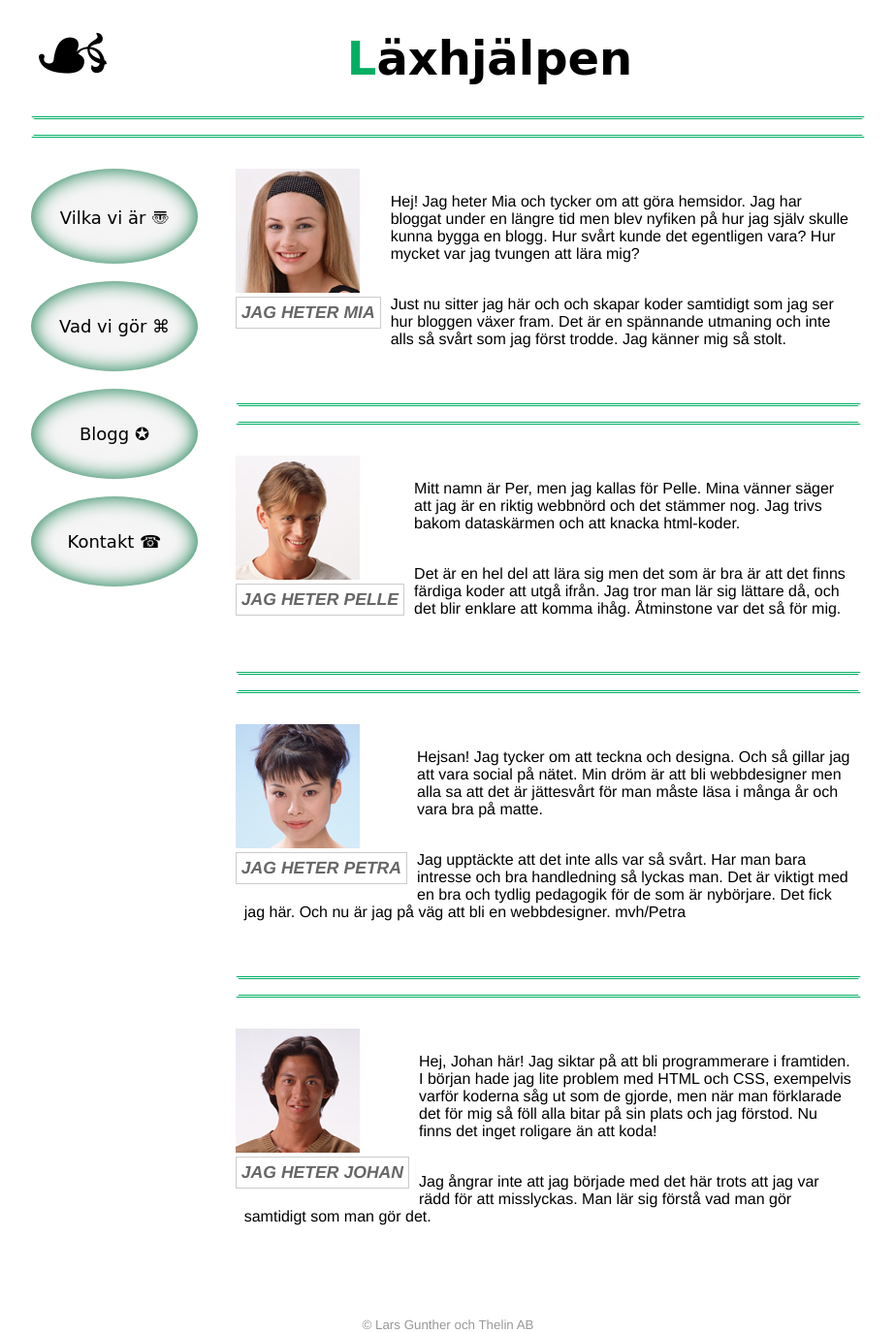
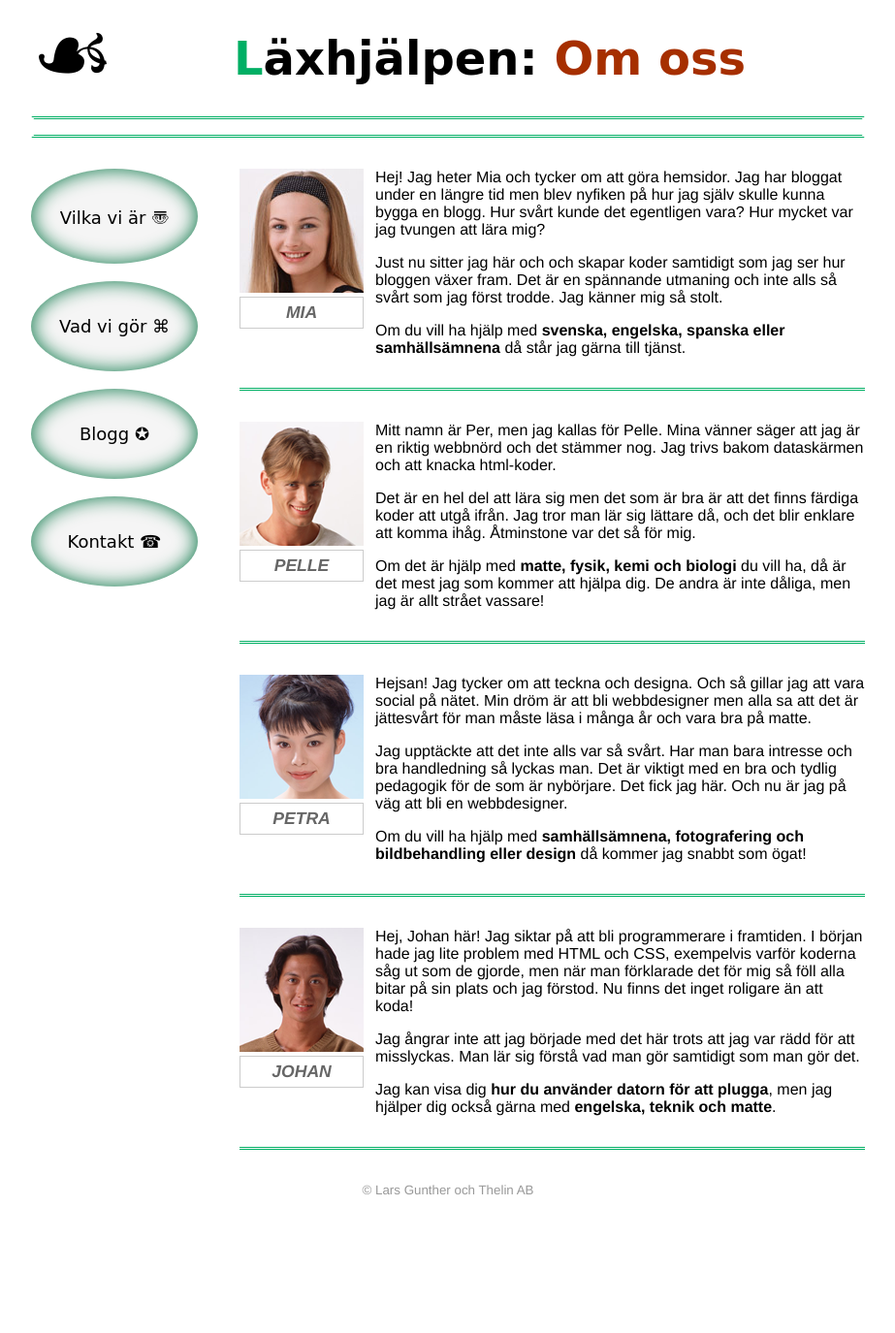
Before and after one commit to itpastorn/webbteknik, a PHP site: page /webbutveckling-1/thelin-1/laxhjalpen-demowebb/om-oss.html in a window 1280 px wide. Shown: the whole page at 97% size, without its empty margins (178-1101 px from the left). After the commit the page ends 1232 px from the top, so only its background shows below. Run offline with PHP 8.4, Linux system fonts and the light colour scheme; some web fonts are replaced.

Commit message:
From master: Subpages for Läxhjälpen demoing float, tables and Nivo slider
Changes compared to Kaxigt's version

HTML5-related

 - No section on main content - keep it at top level

 - No article for non-standalone capable items

 - Nav, not aside, for main navigation

 - Tfoot removed (but it is now allowed after tbody (more logical place))

Other changes:

 - <ul> + <li> for main navigation

 - Reduced usage of <hr> (simplified for pedagogic reasons)

 - Using float, not display-block, for pedagogic reasons

 - Minor styling fixes

 - HTML and CSS code formatting

 - Added some text about the employees specialities

 - Removed entities &aring; etc

 - Slider text rewrite + page internal links with :target style

Known issues:

 - No imagefiller in Chrome or IE

 - No webfonts in IE 9

 - Larger font-size in Opera

 - Redundant code in the CSS, some of which have pedagogic value

 - Image slider need a box shadow on top as well with the current set of images

 - Alt-text is not checked

 - Copywriting needs checkup to be less web-devvy

```diff
--- a/webbutveckling-1/thelin-1/laxhjalpen-demowebb/index.html
+++ b/webbutveckling-1/thelin-1/laxhjalpen-demowebb/index.html
@@ -14,6 +14,7 @@
   <link href='http://fonts.googleapis.com/css?family=Merienda+One' rel='stylesheet' />
   <link href="laxhjalpen.css" title="Finished" rel="stylesheet" />
   <link href="laxhjalpen-step-1.css" title="Step 1" rel="alternate stylesheet" />
+  <meta http-equiv="X-UA-Compatible" content="IE=edge">
 </head>
 <body class="startpage">
   <header>
@@ -24,11 +25,11 @@
     <p class="tagline">Vi hjälper dig fatta!</p>
   </header>
   <section>
-    <h2><a href="">Vilka vi är &#x3020;</a></h2>
+    <h2><a href="om-oss.html">Vilka vi är &#x3020;</a></h2>
     <p>Man måste inte vara plugghäst för att kunna plugga. Vi är själva exempel på detta.</p>
   </section>
   <section>
-    <h2><a href="">Vad vi gör &#x2318;</a></h2>
+    <h2><a href="arbeten.html">Vad vi gör &#x2318;</a></h2>
     <p>Vi hjälper dig plugga alla ämnen. Vi för&shy;klarar, visar dig vad du ska läsa och förbereder dig för prov.</p>
   </section>
   <section>
--- a/webbutveckling-1/thelin-1/laxhjalpen-demowebb/laxhjalpen.css
+++ b/webbutveckling-1/thelin-1/laxhjalpen-demowebb/laxhjalpen.css
@@ -8,6 +8,9 @@ body {
 }
 section, header, footer {
     outline: none;
+}
+p {
+    -moz-hyphen: auto;
 }
 .startpage > header,
 .subpage > header {
@@ -26,11 +29,14 @@ section, header, footer {
     font-family: 'Merienda One', cursive;
 }
 .startpage > header > h1:first-letter,
-.subpage > header > h1:first-letter {
+.subpage   > header > h1:first-letter {
     color: #00af64;
 }
+.subpage   > header > h1 > span {
+    color: #a62f00;
+}
 .startpage > header > p.tagline,
-.subpage > header > p.tagline  {
+.subpage   > header > p.tagline  {
     font-size: 120%;
     padding: 0.5em;
     border-top: 3px double #00af64;
@@ -57,26 +63,37 @@ section, header, footer {
     font: large 'Merienda One', cursive;
     text-align: center;
 }
+.subpage > nav {
+    display: inline-block;
+    width: 20%;
+}
+.subpage > nav ul {
+    margin: 0;
+    padding: 0;
+}
+.subpage > nav li {
+    display: block;
+    list-style-type: none;
+}
 .startpage > section > h2 > a:link,
 .startpage > section > h2 > a:visited,
-.subpage > aside > h2 > a:link,
-.subpage > aside > h2 > a:visited  {
-  text-decoration: none;
+.subpage > nav  a:link,
+.subpage > nav  a:visited  {
+    text-decoration: none;
     color: #000;
 }
 .startpage > section > h2 > a:focus, section > h2 > a:hover,
-.subpage > aside > h2 > a:focus, aside > h2 > a:hover {
+.subpage > nav  a:focus, aside > h2 > a:hover {
     text-decoration: underline;
     color: #A62F00;
 }
 .startpage > section > h2 > a:active,
-.subpage > aside > h2 > a:active {
+.subpage > nav  a:active {
     text-decoration: underline;
     color: #FF4900;
 }
-.startpage > section p, .subpage > section p {
+.startpage > section p {
      padding: 1ch; /* Just för att inte alla stödjer ch */
-    -moz-hyphen: auto;
 }
 footer {
     display: block;
@@ -84,65 +101,113 @@ footer {
     text-align: center;
     color: #999;
 }
-/*==================================================================================
+/*
+=============================================================
+Class för positioneringar - block, bilder, captions med mera
+=============================================================
+*/
+.block {
+    overflow: auto;
+    margin-bottom: 20px;
+}
+.blockslider {
+    overflow: auto;
+    height: 300px;
+    margin-bottom: 20px;
+}
+.bildcaption {
+    clear: left;
+    font-weight: bold;
+    color:#666;
+    font-size:110%;
+    text-transform:uppercase;
+}
+.double {
+    border: 1px solid #ccc;
+    padding: 5px;
+}
+.alignright {
+    float: right;
+    padding: 0px;
+    margin: 0px 0px 10px 10px;
+    display: inline; /* Fixes double margin bug in older IE */
+}
+.alignleft {
+    float: left;
+    padding: 0px;
+    margin: 0px 10px 15px 0px;
+    display: inline; /* Fixes double margin bug in older IE */
+}
+.aligncenter{
+    display: block;
+    margin: 0 auto;
+    text-align: center;
+    padding: 10px 0;
+}
+
+/*
+==================================================================================
 SUBPAGES
-==================================================================================*/
+==================================================================================
+*/
 .subpage .imagefiller {
     font-size: 600%;
 }
-
 .subpage > header > h1 {
     font-size: 300%;
     font-family: 'Merienda One', cursive;
 }
-
-.subpage > section {
-    display: inline-block;
+.subpage > nav {
+    float: left;
+    width: 20%;
+    margin-right: 2%;
+    display: inline; /* Old IE bugfix */
+}
+.subpage > div {
     width: 75%;
-    margin-left: 2%;
-    vertical-align: top;
+    margin-left: 25%;
 }
-
-.subpage > aside {
-    display: inline-block;
-    width: 20%;
-    margin-right:2%;
-    vertical-align: top;
+/* För sidan om-oss */
+.subpage > div > article {
+    display: block;
+	width: 100%;
+	float: right; /* Floated to contain other floated content */
+	border-bottom: 3px double #00af64;
+	padding-bottom: 1em; /* last p element contributes 1em */
+	margin-bottom: 2em;
 }
-
-.subpage > article {
-    display:block;
-    vertical-align: top;
-	width: 100%;
-
+.block > p:first-of-type {
+    margin-top: 0;
 }
-
-hr {padding: 0.5em; /*för att snygga till undersidorna utan p.tag-line men ändå ha samma design*/
-	border-style:double;
-	border-width:3px;
-	border-color:#00af64 #fff;
-    margin: 2em 0;}
-
-figure {border:0px solid #E6E6E6;padding:4px;margin:1em; display:inline;}
-figcaption {font-style:italic;font-size:smaller;padding-left:1em;}
-
-
+.block > p {
+    margin-left: 140px;
+}
+hr {
+    padding: 0.5em; /* För att snygga till undersidorna utan p.tag-line men ändå ha samma design */
+	border-style: double;
+	border-width: 3px;
+	border-color: #00af64 #fff;
+    margin: 2em 0;
+}
+figure {
+    border: 0px solid #E6E6E6;
+    padding: 4px;
+    margin: 1em;
+    display: inline;
+}
+figcaption {
+    font-style: italic;
+    font-size: smaller;
+    text-align: center;
+}
+.subpage > footer {
+    clear: both;
+}
 /*
-=========================================================
-Class för positioneringar - block, bilder, captions med mer
-=========================================================
+========================================================================
+Tables
+========================================================================
 */
-.block {overflow:auto;margin-bottom:20px;}
-.blockslider {overflow:auto; height:300px;margin-bottom:20px;}
-.bildcaption {clear:left; font-weight:bold; color:#666; font-size:110%; text-transform:uppercase; }
-.double { border:1px solid #ccc; padding:5px;}
-.alignright {float: right;padding: 0px;margin: 0px 0px 10px 10px;display: inline;}
-.alignleft {float: left;padding: 0px;margin: 0px 10px 15px 0px;display: inline; }
-.aligncenter{display:block;margin:0 auto;text-align:center; padding:10px 0  ;}
-
-/*========================================================================
-Tables
-========================================================================*/
 
 table {
     *border-collapse: collapse; /* IE7 och lägre */
--- a/webbutveckling-1/thelin-1/laxhjalpen-demowebb/om-oss.html
+++ b/webbutveckling-1/thelin-1/laxhjalpen-demowebb/om-oss.html
@@ -1,80 +1,121 @@
 <!--
-/* Detta är en startsidan till demo-webbplatsen för läroboken Webbutveckling 1
+/* Detta är en "om oss" sidan till demo-webbplatsen för läroboken Webbutveckling 1
  *
  * Det tänkta UF-företaget Läxhjälpen
+ * Kommentarer för DOCTYPE och IE: http://stackoverflow.com/questions/6529728/html5-doctype-putting-ie9-into-quirks-mode
  * @version pre-alpha
- * @author Lars Gunther <gunther@keryx.se>
+ * @author Lars Gunther <gunther@keryx.se>, Lena Bäckstedt <lillan@kaxigt.com>
  */
 -->
 <!DOCTYPE html>
 <html lang="sv">
 <head>
   <meta charset="utf-8" />
-  <title>Undersida - Vilka vi &auml;r</title>
+  <title>Vilka vi är - Läxhjälpen</title>
   <link href='http://fonts.googleapis.com/css?family=Merienda+One' rel='stylesheet' />
   <link href="laxhjalpen.css" title="Finished" rel="stylesheet" />
-  <!--<link href="laxhjalpen-step-1.css" title="Step 1" rel="alternate stylesheet" />-->
+  <meta http-equiv="X-UA-Compatible" content="IE=edge">
 </head>
 <body class="subpage">
   <header>
     <!--img id="logo" alt="Startsidan" src="laxlogo.png" / -->
     <!-- imagefiller är bara temporär utfyllnad -->
     <span class="imagefiller">&#x2619;</span>
-    <h1>Läxhjälpen</h1>
+    <h1>Läxhjälpen: <span>Om oss</span></h1>
    <hr>
   </header>
-  <aside>
-  <h2><a href="">Vilka vi är &#x3020;</a></h2>
-  <h2><a href="arbeten.html">Vad vi gör &#x2318;</a></h2>
-  <h2><a href="">Blogg &#x272A;</a></h2>
-  <h2><a href="">Kontakt &#x260E;</a></h2>
- </aside>
-   <section>
+  <nav>
+    <ul>
+      <li><a href="">Vilka vi är &#x3020;</a></li>
+      <li><a href="arbeten.html">Vad vi gör &#x2318;</a></li>
+      <li><a href="">Blogg &#x272A;</a></li>
+      <li><a href="">Kontakt &#x260E;</a></li>
+    </ul>
+  </nav>
+  <div>
     <article class="block">
       <figure class="alignleft">
         <img src="img/tjej1.png" width="128" height="128" alt="Det här är jag - Mia">
         <figcaption class="bildcaption double">
-    Jag heter Mia
+          Mia
         </figcaption>
       </figure>
- <p>Hej! Jag heter Mia och tycker om att göra hemsidor. Jag har bloggat under en längre tid men blev nyfiken på hur jag själv skulle kunna bygga en blogg. Hur svårt kunde det egentligen vara? Hur mycket var jag tvungen att lära mig?</p>
-    <p>Just nu sitter jag här och och skapar koder samtidigt som jag ser hur bloggen växer fram. Det är en spännande utmaning och inte alls så svårt som jag först trodde. Jag känner mig så stolt.</p>
+      <p>
+        Hej! Jag heter Mia och tycker om att göra hemsidor. Jag har bloggat under en längre tid men
+        blev nyfiken på hur jag själv skulle kunna bygga en blogg. Hur svårt kunde det egentligen vara?
+        Hur mycket var jag tvungen att lära mig?
+      </p>
+      <p>
+        Just nu sitter jag här och och skapar koder samtidigt som jag ser hur bloggen växer fram.
+        Det är en spännande utmaning och inte alls så svårt som jag först trodde. Jag känner mig så stolt.
+      </p>
+      <p>
+        Om du vill ha hjälp med <strong>svenska, engelska, spanska eller samhällsämnena</strong> då
+        står jag gärna till tjänst.
+      </p>
     </article>
-    <hr>
     <article class="block">
       <figure class="alignleft">
         <img src="img/kille1.png" width="128" height="128" alt="Det här är jag - Pelle">
         <figcaption class="bildcaption double">
-    Jag heter Pelle
+          Pelle
         </figcaption>
       </figure>
-    <p>Mitt namn är Per, men jag kallas för Pelle. Mina vänner säger att jag är en riktig webbnörd och det stämmer nog. Jag trivs bakom dataskärmen och att knacka html-koder.</p>
- <p>Det är en hel del att lära sig men det som är bra är att det finns färdiga koder att utgå ifrån. Jag tror man lär sig lättare då, och det blir enklare att komma ihåg. Åtminstone var det så för mig.</p>
+      <p>
+        Mitt namn är Per, men jag kallas för Pelle. Mina vänner säger att jag är en riktig webbnörd
+        och det stämmer nog. Jag trivs bakom dataskärmen och att knacka html-koder.
+      </p>
+      <p>
+        Det är en hel del att lära sig men det som är bra är att det finns färdiga koder att utgå
+        ifrån. Jag tror man lär sig lättare då, och det blir enklare att komma ihåg. Åtminstone var
+        det så för mig.
+      </p>
+      <p>
+        Om det är hjälp med <strong>matte, fysik, kemi och biologi</strong> du vill ha, då är det
+        mest jag som kommer att hjälpa dig. De andra är inte dåliga, men jag är allt strået vassare!
+      </p>
     </article>
-     <hr>
     <article class="block">
       <figure class="alignleft">
         <img src="img/tjej2.png" width="128" height="128" alt="Det här är jag - Petra">
         <figcaption class="bildcaption double">
-    Jag heter Petra
+          Petra
         </figcaption>
       </figure>
- <p>Hejsan! Jag tycker om att teckna och designa. Och så gillar jag att vara social på nätet. Min dröm är att bli webbdesigner men alla sa att det är jättesvårt för man måste läsa i många år och vara bra på matte.</p>
- <p>Jag upptäckte att det inte alls var så svårt. Har man bara intresse och bra handledning så lyckas man. Det är viktigt med en bra och tydlig pedagogik för de som är nybörjare. Det fick jag här. Och nu är jag på väg att bli en webbdesigner. mvh/Petra</p>
+      <p>
+        Hejsan! Jag tycker om att teckna och designa. Och så gillar jag att vara social på nätet.
+        Min dröm är att bli webbdesigner men alla sa att det är jättesvårt för man måste läsa i många år och vara bra på matte.</p>
+      <p>
+        Jag upptäckte att det inte alls var så svårt. Har man bara intresse och bra handledning så
+        lyckas man. Det är viktigt med en bra och tydlig pedagogik för de som är nybörjare. Det fick jag här.
+        Och nu är jag på väg att bli en webbdesigner.
+      </p>
+      <p>
+       Om du vill ha hjälp med <strong>samhällsämnena, fotografering och bildbehandling eller design</strong> då
+       kommer jag snabbt som ögat!
+      </p>
     </article>
-     <hr>
     <article class="block">
       <figure class="alignleft">
         <img src="img/kille2.png" width="128" height="128" alt="Det här är jag - Johan">
         <figcaption class="bildcaption double">
-    Jag heter Johan
+         Johan
         </figcaption>
       </figure>
- <p>Hej, Johan här! Jag siktar på att bli programmerare i framtiden. I början hade jag lite problem med HTML och CSS, exempelvis varför koderna såg ut som de gjorde, men när man förklarade det för mig så föll alla bitar på sin plats och jag förstod. Nu finns det inget roligare än att koda!</p>
- <p>Jag ångrar inte att jag började med det här trots att jag var rädd för att misslyckas. Man lär sig förstå vad man gör samtidigt som man gör det.</p>
+      <p>
+        Hej, Johan här! Jag siktar på att bli programmerare i framtiden. I början hade jag lite
+        problem med HTML och CSS, exempelvis varför koderna såg ut som de gjorde, men när man
+        förklarade det för mig så föll alla bitar på sin plats och jag förstod. Nu finns det inget roligare än att koda!
+      </p>
+      <p>
+        Jag ångrar inte att jag började med det här trots att jag var rädd för att misslyckas. Man
+        lär sig förstå vad man gör samtidigt som man gör det.
+      </p>
+      <p>
+        Jag kan visa dig <strong>hur du använder datorn för att plugga</strong>, men jag hjälper dig
+        också gärna med <strong>engelska, teknik och matte</strong>.
     </article>
-
-  </section>
+  </div>
   <footer>
     <small>&copy; Lars Gunther och Thelin AB</small>
   </footer>
```
Also changed, not shown: other parts of webbutveckling-1/thelin-1/laxhjalpen-demowebb/laxhjalpen.css (+42 -21 lines), webbutveckling-1/thelin-1/laxhjalpen-demowebb/arbeten.html (+39 -40 lines). Lines whose indentation alone changed are shown as unchanged.
